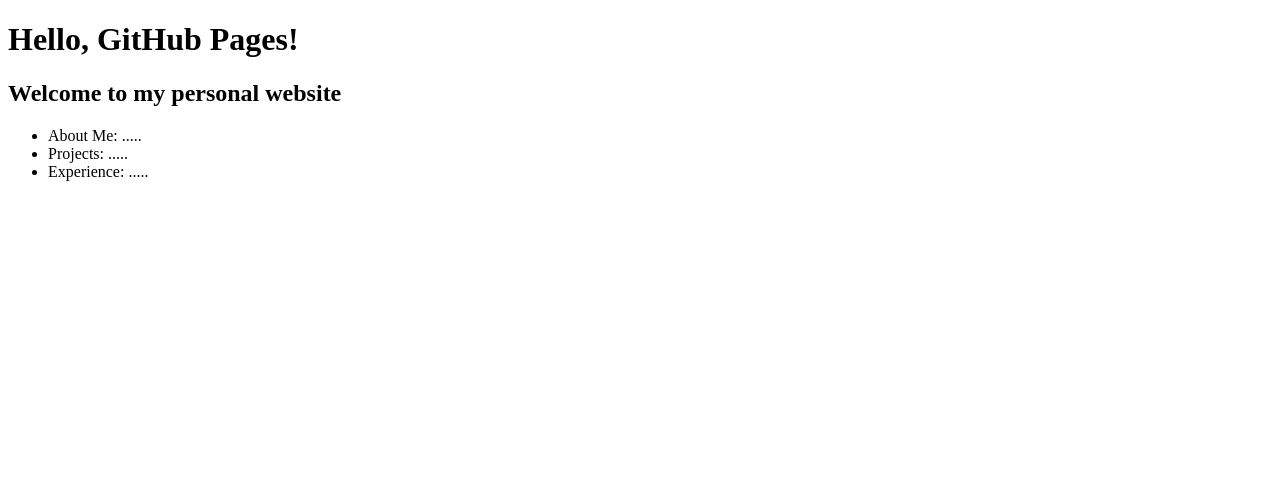
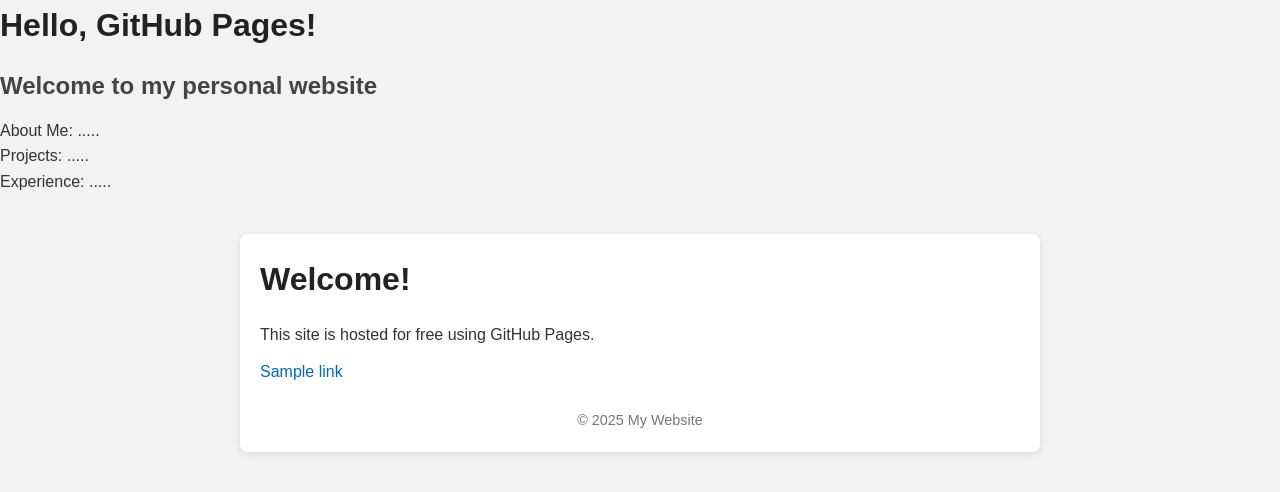
Before and after one commit to duranajd/duranajd.github.io, a plain HTML site: page index.html in a window 1280 px wide. Drawn offline with Linux system fonts and the light colour scheme.

Commit message:
styling applciations

```diff
--- a/index.html
+++ b/index.html
@@ -1,7 +1,9 @@
 <!DOCTYPE html>
 <html>
 <head>
+  <meta charset="UTF-8">
   <title>Andrew Duran's Personal Website</title>
+  <link rel="stylesheet" href="style.css">
 </head>
 <body>
   <h1>Hello, GitHub Pages!</h1>
@@ -11,5 +13,18 @@
     <li>Projects: .....</li>
     <li>Experience: .....</li>
   </ul>
+
+  <div class="container">
+    <h1>Welcome!</h1>
+    <p>This site is hosted for free using GitHub Pages.</p>
+
+    <p>
+      <a href="#">Sample link</a>
+    </p>
+
+    <footer>
+      © 2025 My Website
+    </footer>
+  </div>
 </body>
 </html>
--- /dev/null
+++ b/style.css
@@ -0,0 +1,58 @@
+/* Reset some default browser styles */
+* {
+  margin: 0;
+  padding: 0;
+  box-sizing: border-box;
+}
+
+/* Page background & base text */
+body {
+  background-color: #f2f2f2; /* light grey */
+  font-family: Arial, Helvetica, sans-serif;
+  color: #333;
+  line-height: 1.6;
+}
+
+/* Main content container */
+.container {
+  max-width: 800px;
+  margin: 40px auto;
+  padding: 20px;
+  background-color: #ffffff;
+  border-radius: 8px;
+  box-shadow: 0 2px 8px rgba(0, 0, 0, 0.1);
+}
+
+/* Headings */
+h1 {
+  margin-bottom: 16px;
+  color: #222;
+}
+
+h2 {
+  margin-bottom: 12px;
+  color: #444;
+}
+
+/* Paragraphs */
+p {
+  margin-bottom: 12px;
+}
+
+/* Links */
+a {
+  color: #0066cc;
+  text-decoration: none;
+}
+
+a:hover {
+  text-decoration: underline;
+}
+
+/* Footer (optional) */
+footer {
+  margin-top: 24px;
+  text-align: center;
+  font-size: 0.9rem;
+  color: #777;
+}
```
